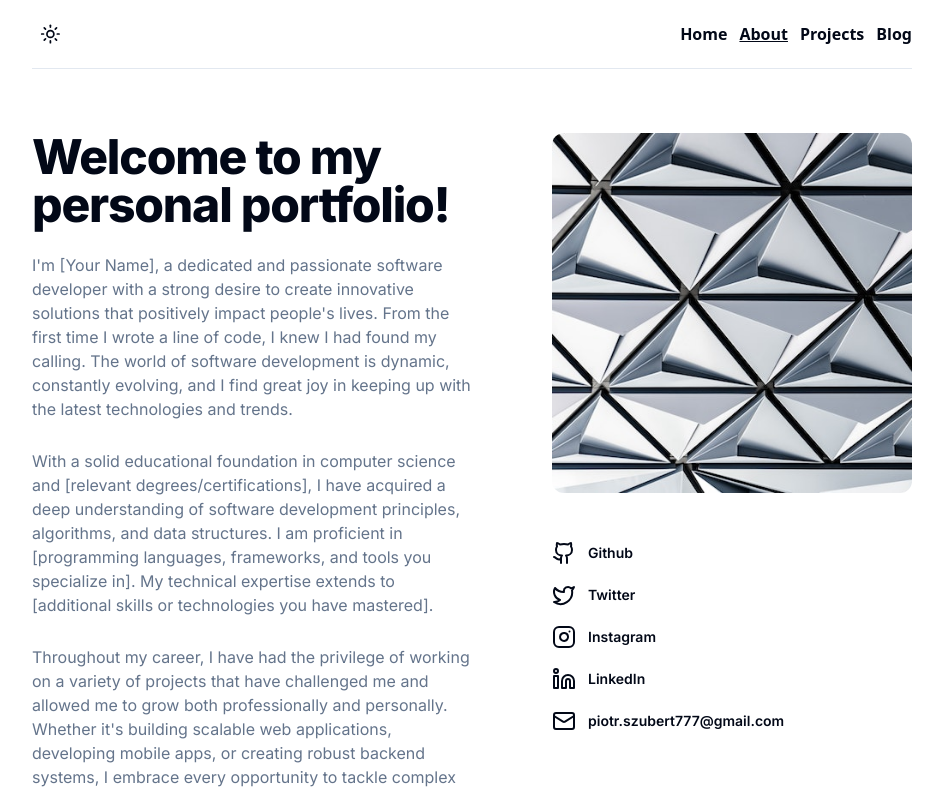
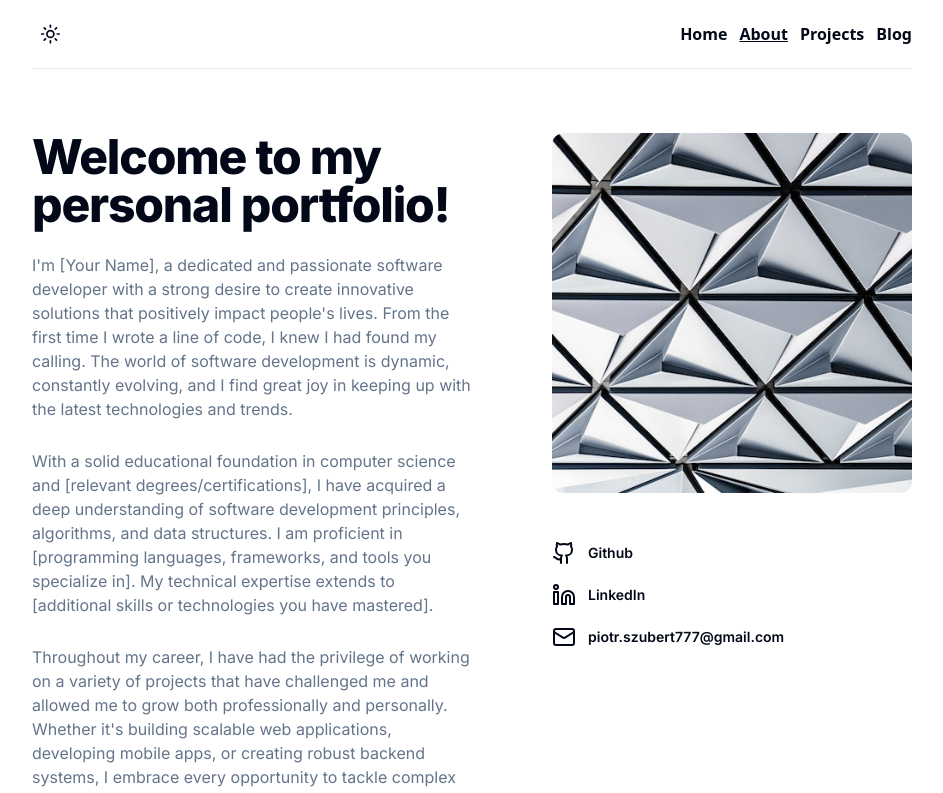
Before and after one commit to piotrszubert/nextjs-dev-portfolio, a Next.js app: page /about in a window 1280 px wide. Shown: the top 793 px of the page, without its empty margins (168-1111 px from the left). Built offline with nearby package versions, Linux system fonts and the light colour scheme.

Commit message:
updated link list

```diff
--- a/components/linksList.tsx
+++ b/components/linksList.tsx
@@ -23,16 +23,16 @@ const links = [
         href:  siteConfig.links.github,
         name: 'Github',
     },
-    {
-        icon: <Twitter/>,
-        href:  siteConfig.links.twitter,
-        name: 'Twitter',
-    },
-    {
-        icon: <Instagram/>,
-        href:  siteConfig.links.instagram,
-        name: 'Instagram',
-    },
+    // {
+    //     icon: <Twitter/>,
+    //     href:  siteConfig.links.twitter,
+    //     name: 'Twitter',
+    // },
+    // {
+    //     icon: <Instagram/>,
+    //     href:  siteConfig.links.instagram,
+    //     name: 'Instagram',
+    // },
     {
         icon: <Linkedin/>,
         href:  siteConfig.links.linkedIn,
```
